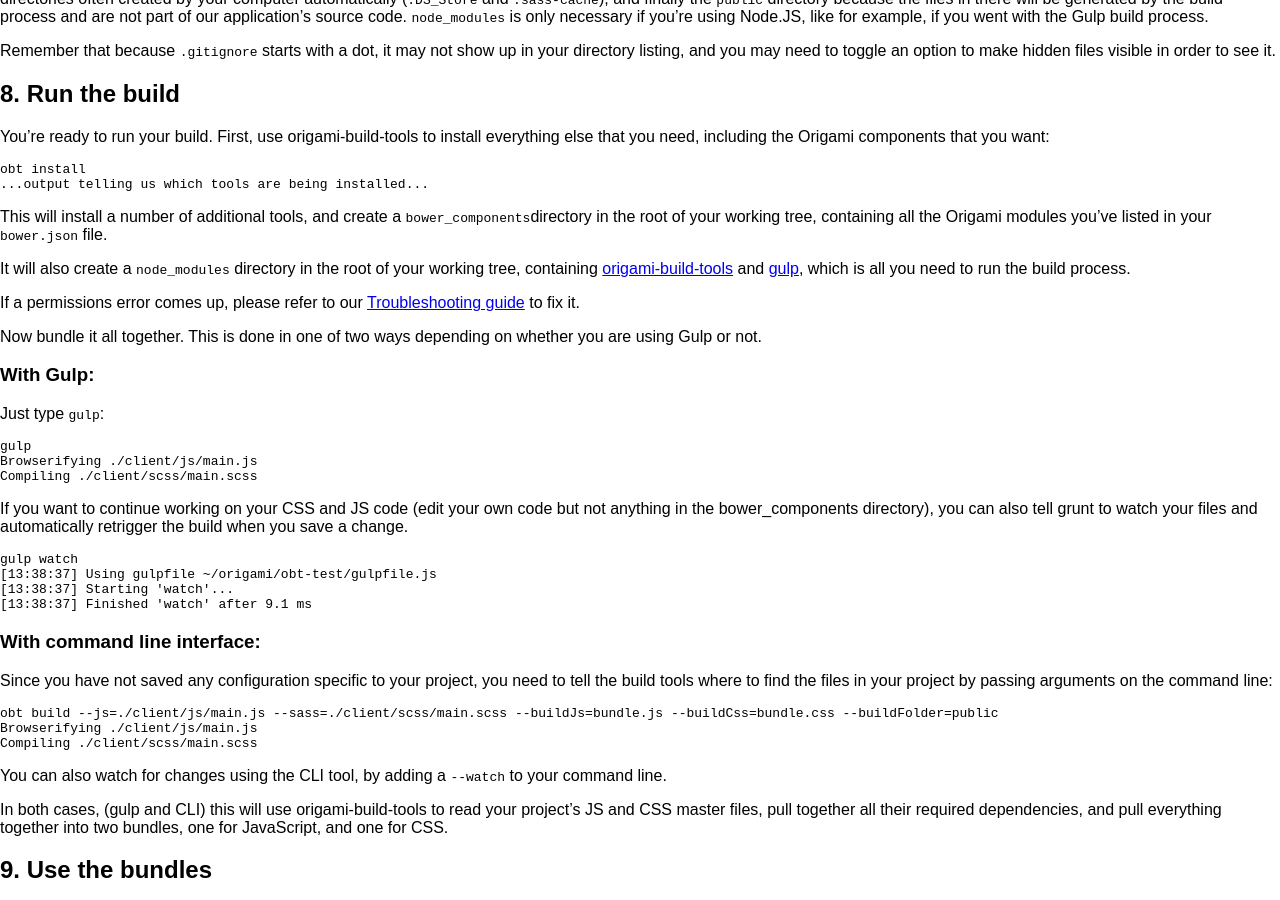
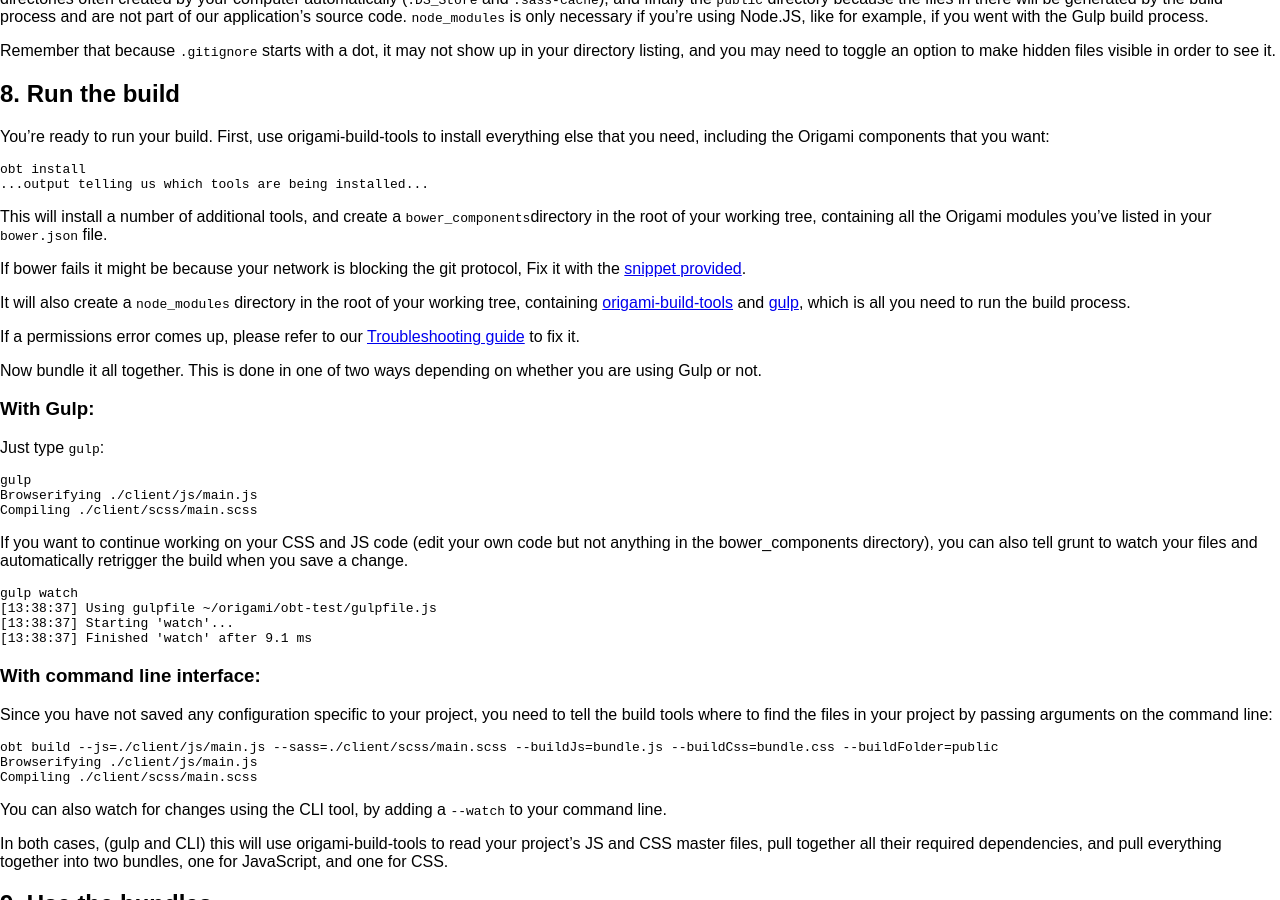
Before and after one commit to Financial-Times/ft-origami, a Jekyll site: the page built from docs/developer-guide/building-modules.md, in a window 1280 px wide and 900 px high, scrolled down 5541 px. Built offline with Jekyll 4.4.1, drawn with Linux system fonts in a browser that asks for light colours; nearby versions of some CDN libraries; comment, search, counter and statistics services are not loaded; a style sheet for code colours, icons or effects is not loaded.

Commit message:
Git protocol troubleshooting

```diff
--- a/docs/developer-guide/building-modules.md
+++ b/docs/developer-guide/building-modules.md
@@ -313,6 +313,8 @@ You're ready to run your build.  First, use origami-build-tools to install every
 
 This will install a number of additional tools, and create a `bower_components`directory in the root of your working tree, containing all the Origami modules you've listed in your `bower.json` file.
 
+If bower fails it might be because your network is blocking the git protocol, Fix it with the [snippet provided](https://github.com/Financial-Times/origami-build-tools/blob/master/TROUBLESHOOT.md#error-fatal-unable-to-connect-to-githubcom).
+
 It will also create a `node_modules` directory in the root of your working tree, containing [origami-build-tools](https://github.com/Financial-Times/origami-build-tools) and [gulp](http://gulpjs.com), which is all you need to run the build process.
 
 If a permissions error comes up, please refer to our [Troubleshooting guide](http://bit.ly/obt-troubleshoot) to fix it.
```
